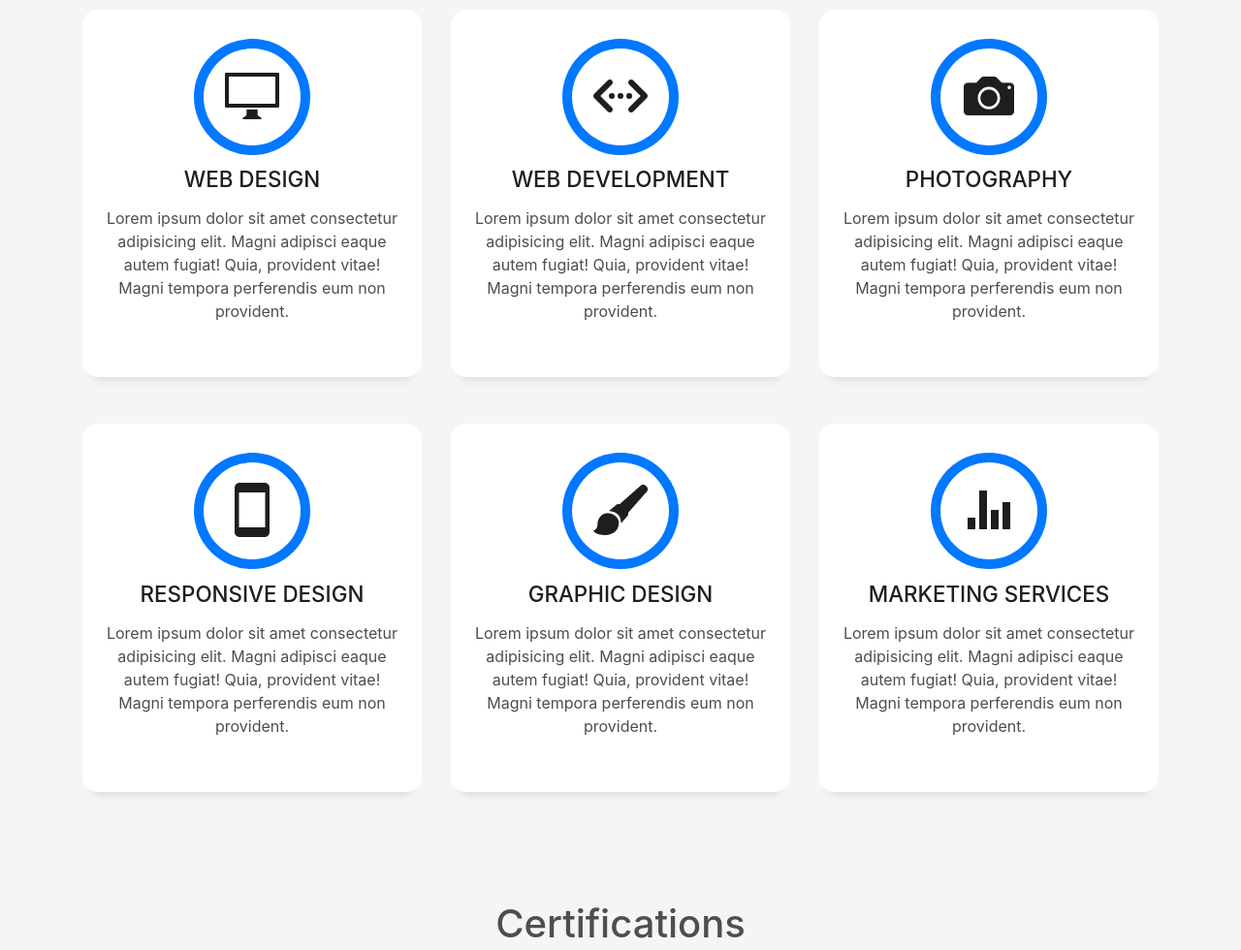
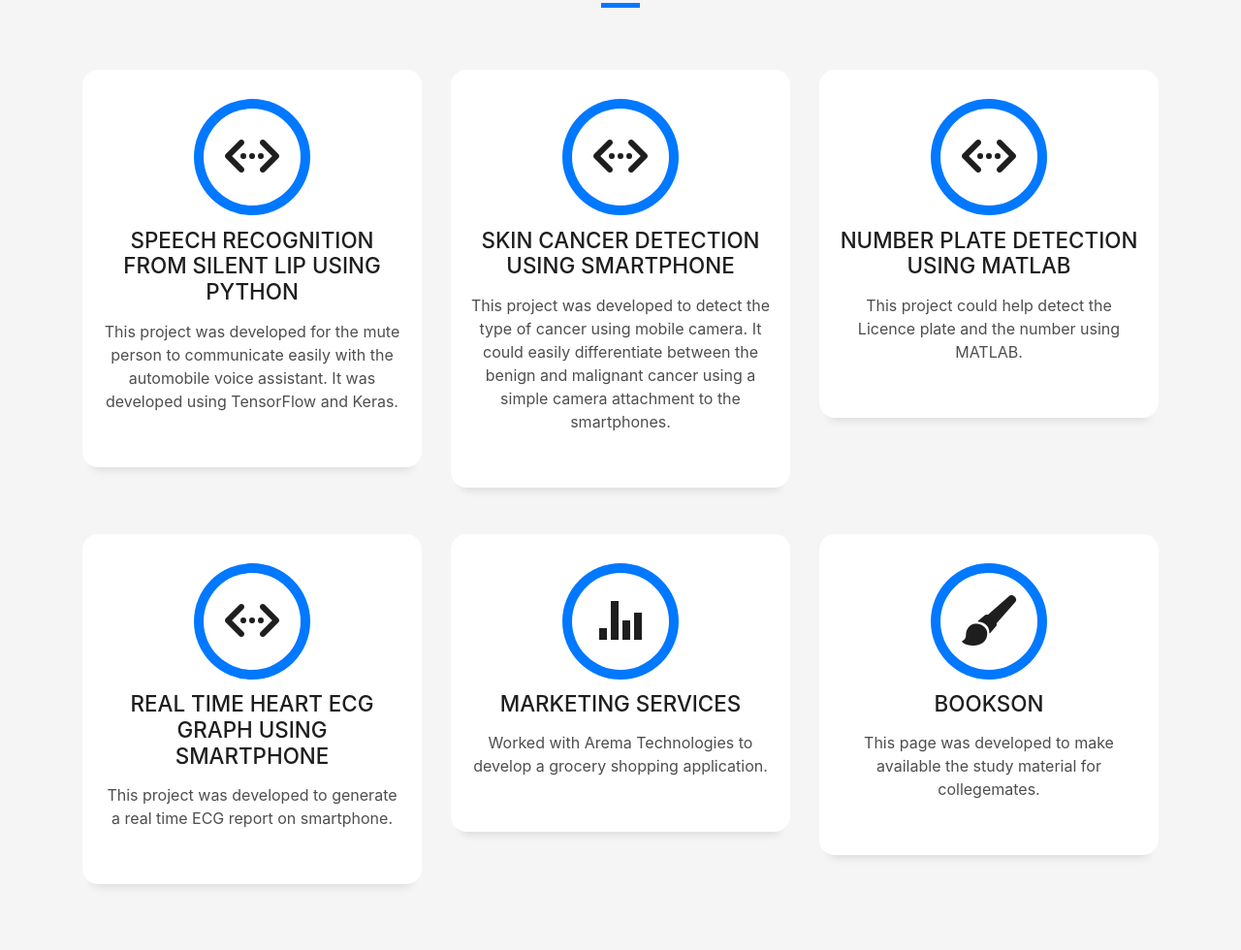
Before and after one commit to somnath-swain/somnath-swain.github.io, a plain HTML site: page index.html in a window 1280 px wide. Shown: the part 1796-2776 px from the top of the page at 97% size. Drawn offline with Linux system fonts and the light colour scheme; files whose address does not match are found by name.

Commit message:
Update index.html

```diff
--- a/index.html
+++ b/index.html
@@ -113,12 +113,18 @@
                 </div>
                 <div class="skill-mf">
                   <p class="title-s">Skill</p>
-                  <span>HTML</span> <span class="pull-right">80%</span>
+                    <span>PYTHON</span> <span class="pull-right">70%</span>
+                  <div class="progress">
+                    <div class="progress-bar" role="progressbar" style="width: 70%" aria-valuenow="70" aria-valuemin="0"
+                      aria-valuemax="100"></div>
+                  </div>
+                  <span>C++</span> <span class="pull-right">80%</span>
                   <div class="progress">
                     <div class="progress-bar" role="progressbar" style="width: 80%;" aria-valuenow="80" aria-valuemin="0"
                       aria-valuemax="100"></div>
                   </div>
-                  <span>PYTHON</span> <span class="pull-right">70%</span>
+
+                  <span>HTML</span> <span class="pull-right">70%</span>
                   <div class="progress">
                     <div class="progress-bar" role="progressbar" style="width: 70%" aria-valuenow="70" aria-valuemin="0"
                       aria-valuemax="100"></div>
@@ -183,14 +189,12 @@
         <div class="col-md-4">
           <div class="service-box">
             <div class="service-ico">
-              <span class="ico-circle"><i class="ion-monitor"></i></span>
+              <span class="ico-circle"><i class="ion-code-working"></i></span>
             </div>
             <div class="service-content">
-              <h2 class="s-title">Web Design</h2>
+              <h2 class="s-title">Speech Recognition from silent lip using Python</h2>
               <p class="s-description text-center">
-                Lorem ipsum dolor sit amet consectetur adipisicing elit. Magni adipisci eaque autem fugiat! Quia,
-                provident vitae! Magni
-                tempora perferendis eum non provident.
+                This project was developed for the mute person to communicate easily with the automobile voice assistant. It was developed using TensorFlow and Keras.
               </p>
             </div>
           </div>
@@ -201,11 +205,9 @@
               <span class="ico-circle"><i class="ion-code-working"></i></span>
             </div>
             <div class="service-content">
-              <h2 class="s-title">Web Development</h2>
+              <h2 class="s-title">Skin Cancer Detection using smartphone</h2>
               <p class="s-description text-center">
-                Lorem ipsum dolor sit amet consectetur adipisicing elit. Magni adipisci eaque autem fugiat! Quia,
-                provident vitae! Magni
-                tempora perferendis eum non provident.
+               This project was developed to detect the type of cancer using mobile camera. It could easily differentiate between the benign and malignant cancer using a simple camera attachment to the smartphones.
               </p>
             </div>
           </div>
@@ -213,14 +215,12 @@
         <div class="col-md-4">
           <div class="service-box">
             <div class="service-ico">
-              <span class="ico-circle"><i class="ion-camera"></i></span>
+              <span class="ico-circle"><i class="ion-code-working"></i></span>
             </div>
             <div class="service-content">
-              <h2 class="s-title">Photography</h2>
+              <h2 class="s-title">Number Plate Detection using MATLAB</h2>
               <p class="s-description text-center">
-                Lorem ipsum dolor sit amet consectetur adipisicing elit. Magni adipisci eaque autem fugiat! Quia,
-                provident vitae! Magni
-                tempora perferendis eum non provident.
+               This project could help detect the Licence plate and the number using MATLAB.
               </p>
             </div>
           </div>
@@ -228,29 +228,12 @@
         <div class="col-md-4">
           <div class="service-box">
             <div class="service-ico">
-              <span class="ico-circle"><i class="ion-android-phone-portrait"></i></span>
+              <span class="ico-circle"><i class="ion-code-working"></i></span>
             </div>
             <div class="service-content">
-              <h2 class="s-title">Responsive Design</h2>
+              <h2 class="s-title">Real Time Heart ECG graph using smartphone</h2>
               <p class="s-description text-center">
-                Lorem ipsum dolor sit amet consectetur adipisicing elit. Magni adipisci eaque autem fugiat! Quia,
-                provident vitae! Magni
-                tempora perferendis eum non provident.
-              </p>
-            </div>
-          </div>
-        </div>
-        <div class="col-md-4">
-          <div class="service-box">
-            <div class="service-ico">
-              <span class="ico-circle"><i class="ion-paintbrush"></i></span>
-            </div>
-            <div class="service-content">
-              <h2 class="s-title">Graphic Design</h2>
-              <p class="s-description text-center">
-                Lorem ipsum dolor sit amet consectetur adipisicing elit. Magni adipisci eaque autem fugiat! Quia,
-                provident vitae! Magni
-                tempora perferendis eum non provident.
+               This project was developed to generate a real time ECG report on smartphone.
               </p>
             </div>
           </div>
@@ -263,13 +246,25 @@
             <div class="service-content">
               <h2 class="s-title">Marketing Services</h2>
               <p class="s-description text-center">
-                Lorem ipsum dolor sit amet consectetur adipisicing elit. Magni adipisci eaque autem fugiat! Quia,
-                provident vitae! Magni
-                tempora perferendis eum non provident.
+               Worked with Arema Technologies to develop a grocery shopping application.
               </p>
             </div>
           </div>
         </div>
+        <div class="col-md-4">
+          <div class="service-box">
+            <div class="service-ico">
+              <span class="ico-circle"><i class="ion-paintbrush"></i></span>
+            </div>
+            <div class="service-content">
+              <h2 class="s-title">Bookson</h2>
+              <p class="s-description text-center">
+                This page was developed to make available the study material for collegemates.
+              </p>
+            </div>
+          </div>
+        </div>
+
       </div>
     </div>
   </section>
```
